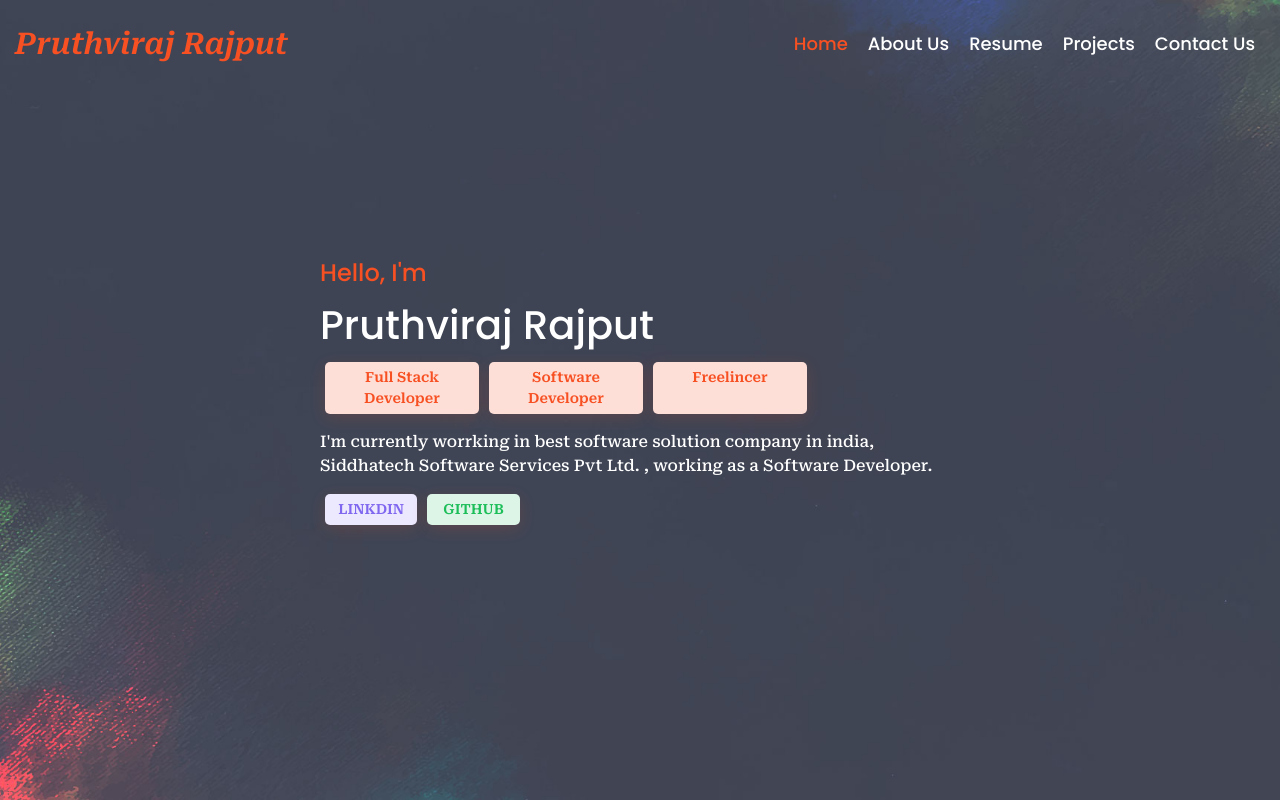
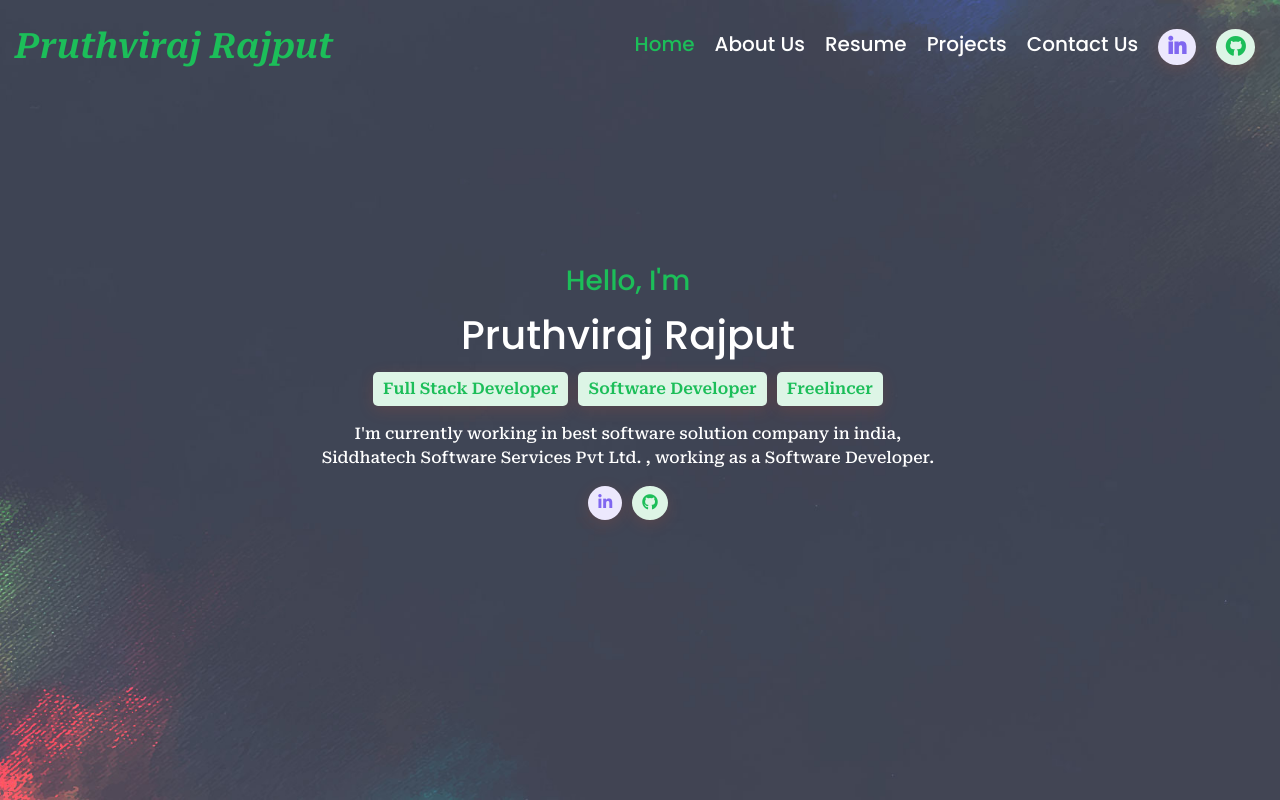
Before and after one commit to pruthvi7384/MY-PORTFOLIO, a Vue app: page / in a window 1280 px wide. Built offline with nearby package versions, Linux system fonts and the light colour scheme.

Commit message:
Home Component Responsiveness Added

```diff
--- a/index.html
+++ b/index.html
@@ -4,6 +4,9 @@
     <meta charset="UTF-8">
     <link rel="icon" href="/favicon.png">
     <meta name="viewport" content="width=device-width, initial-scale=1.0">
+    <!-- Linked Here Font Awesome Cdn-->
+      <link rel="stylesheet" href="https://pro.fontawesome.com/releases/v5.10.0/css/all.css" integrity="sha384-AYmEC3Yw5cVb3ZcuHtOA93w35dYTsvhLPVnYs9eStHfGJvOvKxVfELGroGkvsg+p" crossorigin="anonymous"/>
+    <!--X- Linked Here Font Awesome Cdn -X-->
     <title>Pruthviraj Rajput :: Portfolio</title>
   </head>
   <body>
--- a/src/App.vue
+++ b/src/App.vue
@@ -31,7 +31,7 @@ export default {
           aria-expanded="false"
           aria-label="Toggle navigation"
         >
-          <span class="navbar-toggler-icon"></span>
+          <span><i class="fas fa-bars"></i></span>
         </button>
         <div
           class="collapse navbar-collapse justify-content-end"
@@ -46,6 +46,22 @@ export default {
                 >{{ data.name }}</router-link
               >
             </li>
+            <li class="socialLi nav-item">
+              <a
+                class="nav-link"
+                href="https://www.linkedin.com/in/pruthviraj-rajput-131ba61b4"
+                target="__blank"
+                ><i class="fab fa-linkedin-in"></i
+              ></a>
+            </li>
+            <li class="socialGi nav-item">
+              <a
+                class="nav-link"
+                href="https://github.com/pruthvi7384"
+                target="__blank"
+                ><i class="fab fa-github"></i
+              ></a>
+            </li>
           </ul>
         </div>
       </div>
--- a/src/assets/main.css
+++ b/src/assets/main.css
@@ -48,29 +48,62 @@ body{
         padding: 8px 15px;
     }
     .navbar .container-fluid .navbar-brand{
-        color: var(--color1);
+        color: var(--color3);
         font-style: italic;
         font-family: var(--font-roboto);
         font-weight: var(--roboto-600);
-        font-size: 30px;
+        font-size: 35px;
         cursor: pointer;
+    }
+    .navbar .container-fluid .navbar-toggler .fas {
+        color: var(--color5);
+        font-size: 25px;
+    }
+    .navbar-toggler{
+        border: none;
+    }
+    .navbar-toggler:focus{
+        box-shadow: none !important;
+        border: none !important;
     }
     .navbar .container-fluid .navbar-nav .nav-item .nav-link{
         color: var(--color2);
-        font-size: 18px;
+        font-size: 20px;
         padding: 8px 10px;
         font-family: var(--font-poppins);
         font-weight: var(--poppins-500);
         transition: 0.4s ease-in-out;
     }
     .navbar .container-fluid .navbar-nav .nav-item .nav-link:hover{
-        color: var(--color1);
+        color: var(--color3);
+    }
+    .navbar .container-fluid .navbar-nav .nav-item .nav-link .fa-linkedin-in{
+        font-size: 20px;
+        padding: 8px 10px;
+        text-align: center;
+        border-radius: 50%;
+        font-weight: var(--roboto-600);
+        cursor: pointer;
+        background-color: var(--bg-3);
+        color: var(--color4);
+        box-shadow: var(--box-shadow);
+    }
+    .navbar .container-fluid .navbar-nav .nav-item .nav-link .fa-github{
+        font-size: 20px;
+        padding:8px 10px;
+        text-align: center;
+        border-radius: 50%;
+        font-weight: var(--roboto-600);
+        cursor: pointer;
+        background-color: var(--bg-2);
+        color: var(--color3);
+        box-shadow: var(--box-shadow);
     }
 /* ===========X===NavBar Components Styling===X=========== */
 
 /* =============NavBar Active Class Styling========= */
     .active{
-        color: var(--color1) !important;
+        color: var(--color3) !important;
     }
 
 /* ========X===NavBar Active Class Styling===X====== */
@@ -96,8 +129,8 @@ body{
         width: 100%;
         height: 100%;
     }
-    .home .row .intro_card h4{
-        color: #f75023;
+    .home .row .intro_card h3{
+        color: var(--color3);
         font-family: var(--font-poppins);
         font-weight: var(--poppins-500);
     }
@@ -110,12 +143,11 @@ body{
     .home .row .intro_card .tag ul, .home .row .intro_card .social_contact ul{
         list-style: none;
         padding: 0px !important;
-        padding-top: 5px;
+        margin-top: 5px;
     }
     .home .row .intro_card .tag ul li{
-        flex-basis: 25%;
-        padding: 5px;
-        font-size: 14px;
+        padding: 5px 10px;
+        font-size: 16px;
         margin: 0px 5px;
         text-align: center;
         border-radius: 5px;
@@ -123,8 +155,8 @@ body{
         cursor: pointer;
     }
     .home .row .intro_card .tag ul .skill{
-        background-color: var(--bg-1);
-        color: var(--color1);
+        background-color: var(--bg-2);
+        color: var(--color3);
         box-shadow: var(--box-shadow);
     }
     .home .row .intro_card p{
@@ -133,12 +165,11 @@ body{
         padding: 0px;
     }
     .home .row .intro_card .social_contact ul li{
-        flex-basis: 15%;
-        padding: 5px;
-        font-size: 14px;
+        font-size: 16px;
+        padding: 5px 10px;
         margin: 0px 5px;
         text-align: center;
-        border-radius: 5px;
+        border-radius: 50%;
         font-weight: var(--roboto-600);
         cursor: pointer;
     }
@@ -153,3 +184,36 @@ body{
         box-shadow: var(--box-shadow);
     }
 /* ==============X====Home Banner====X========= */
+
+/* ===============Responsiveness================== */
+    @media(max-width:1024px){
+        .home .row .intro_card{
+            padding: 0px 50px;
+        }
+    }
+    @media(max-width:768px){
+        .navbar .container-fluid .navbar-nav{
+            background-color: var(--card-background);
+            height: 80vh;
+            text-align: center;
+            padding-top: 20px;
+        }
+        .home .row .intro_card .tag ul{
+            flex-wrap: wrap;
+        }
+        .home .row .intro_card .tag ul li{
+            margin-top: 10px;
+        }
+    }
+    @media(max-width: 425px){
+        .home .row .intro_card{
+            padding: 0px 25px;
+        }
+        .navbar .container-fluid .navbar-brand{
+            font-size: 25px !important;
+        }
+        .home .row .intro_card p, .home .row .intro_card .social_contact ul li,  .home .row .intro_card .tag ul li{
+            font-size: 14px;
+        }
+    }
+/* ===========X===Responsiveness====X============= */
--- a/src/views/Home.vue
+++ b/src/views/Home.vue
@@ -1,34 +1,34 @@
 <template>
   <div class="container-fuid home">
-    <div class="row justify-content-center align-items-center">
+    <div class="row justify-content-center align-items-center text-center">
       <div class="col-xl-6 intro_card">
-        <h4>Hello, I'm</h4>
+        <h3>Hello, I'm</h3>
         <h1>Pruthviraj Rajput</h1>
         <div class="tag">
-          <ul class="d-flex">
+          <ul class="d-flex justify-content-center align-items-center">
             <li class="skill">Full Stack Developer</li>
             <li class="skill">Software Developer</li>
             <li class="skill">Freelincer</li>
           </ul>
         </div>
         <p>
-          I'm currently worrking in best software solution company in india,
+          I'm currently working in best software solution company in india,
           Siddhatech Software Services Pvt Ltd. , working as a Software
           Developer.
         </p>
         <div class="social_contact">
-          <ul class="d-flex">
+          <ul class="d-flex justify-content-center align-items-center">
             <li class="socialLi">
               <a
                 href="https://www.linkedin.com/in/pruthviraj-rajput-131ba61b4"
                 target="__blank"
-                >LINKDIN</a
-              >
+                ><i class="fab fa-linkedin-in"></i
+              ></a>
             </li>
             <li class="socialGi">
               <a href="https://github.com/pruthvi7384" target="__blank"
-                >GITHUB</a
-              >
+                ><i class="fab fa-github"></i
+              ></a>
             </li>
           </ul>
         </div>
```
